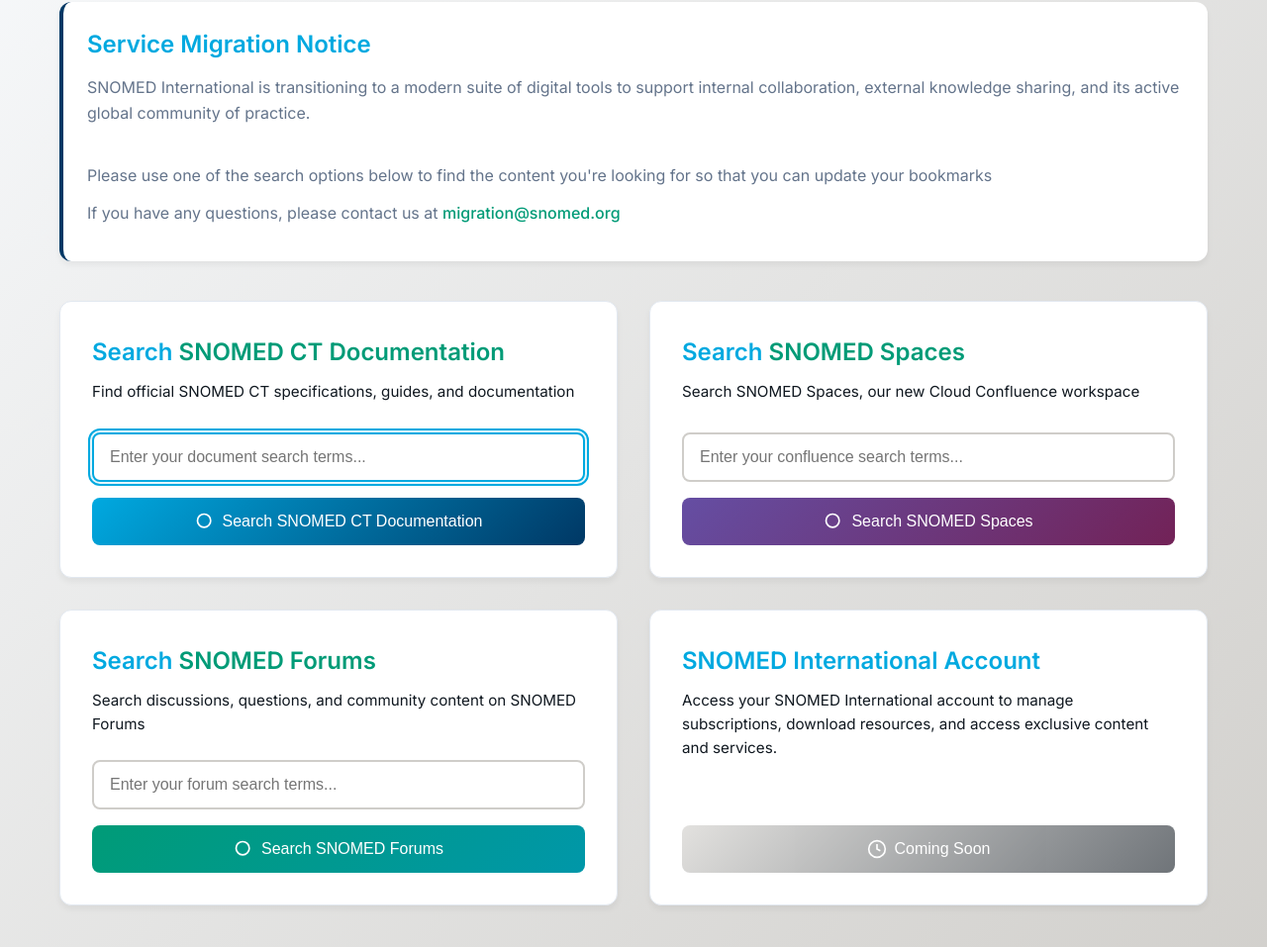
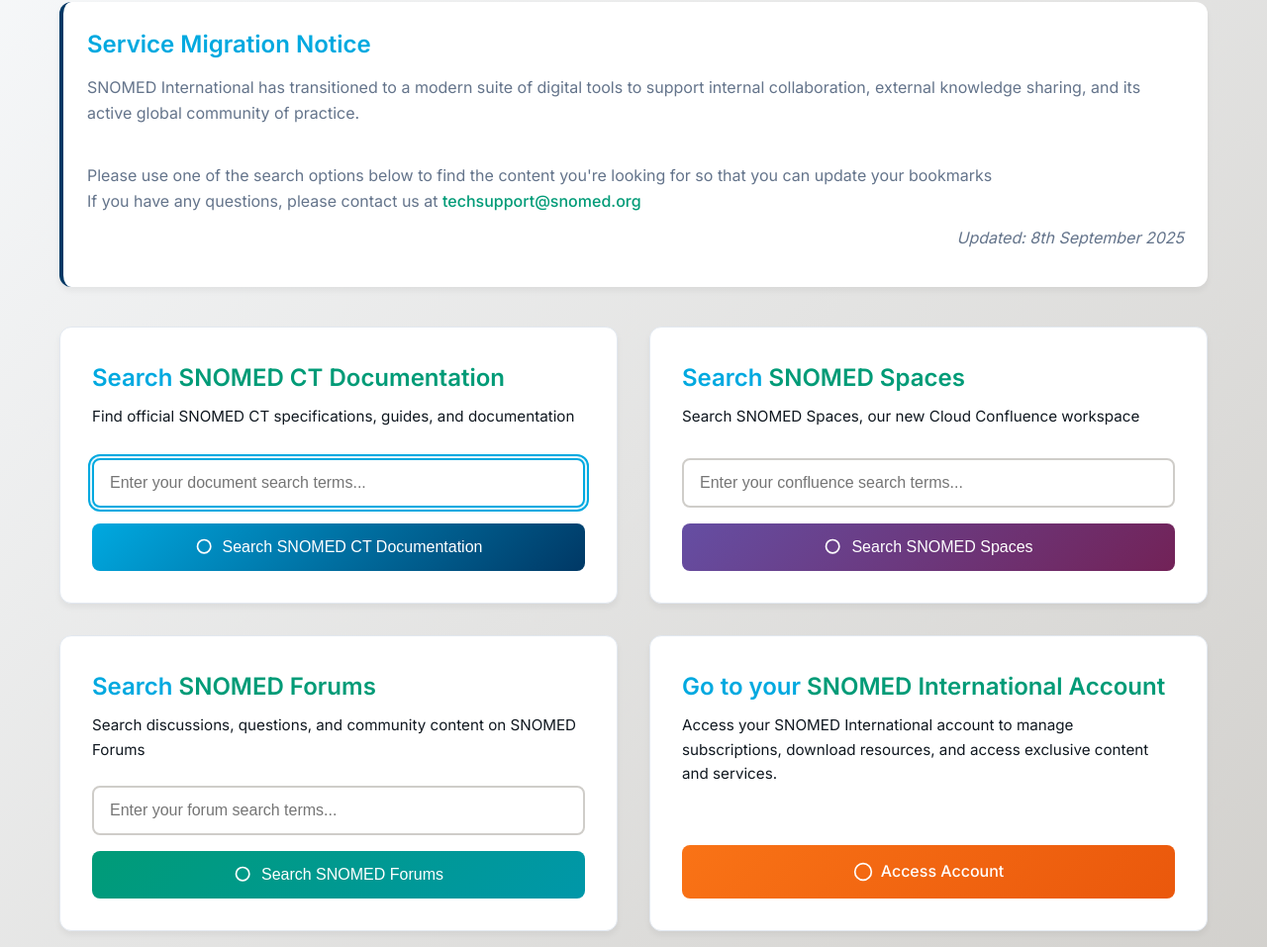
Before and after one commit to IHTSDO/snomed-international-resources, a plain HTML site: page sct-landing/index.html in a window 1280 px wide. Shown: the part 175-1132 px from the top of the page at 99% size. Drawn offline with Linux system fonts and the light colour scheme.

Commit message:
Updated landing page with correct URLs

```diff
--- a/sct-landing/index.html
+++ b/sct-landing/index.html
@@ -19,9 +19,10 @@
         <main class="main-content">
             <div class="migration-notice">
                 <h2>Service Migration Notice</h2>
-                <p>SNOMED International is transitioning to a modern suite of digital tools to support internal collaboration, external knowledge sharing, and its active global community of practice. </p>
-                <p><br>Please use one of the search options below to find the content you're looking for so that you can update your bookmarks</p>
-                <p>If you have any questions, please contact us at <a href="mailto:migration@snomed.org">migration@snomed.org</a></p>
+                <p>SNOMED International has transitioned to a modern suite of digital tools to support internal collaboration, external knowledge sharing, and its active global community of practice. </p>
+                <p><br>Please use one of the search options below to find the content you're looking for so that you can update your bookmarks
+                <br>If you have any questions, please contact us at <a href="mailto:techsupport@snomed.org">techsupport@snomed.org</a></p>
+                <p class="last-updated">Updated: 8th September 2025</p>
             </div>
 
             <div class="search-section">
@@ -50,7 +51,7 @@
                     </div>
 
                     <div class="search-box">
-                        <h3>Search <a href="https://snomed.atlassian.net/wiki">SNOMED Spaces</a></h3>
+                        <h3>Search <a href="https://spaces.snomed.org">SNOMED Spaces</a></h3>
                         <p class="search-description">Search SNOMED Spaces, our new Cloud Confluence workspace</p>
                         <form id="confluence-search-form" class="search-form">
                             <div class="input-group">
@@ -96,16 +97,16 @@
                     </div>
 
                     <div class="search-box account-box">
-                        <h3>SNOMED International Account</h3>
+                        <h3>Go to your <a href="https://account.snomed.org">SNOMED International Account</a></h3>
                         <p class="search-description">Access your SNOMED International account to manage subscriptions, download resources, and access exclusive content and services.</p>
                         <div class="input-group">
-                            <button type="button" class="search-button account-button" disabled>
+                            <a href="https://account.snomed.org" class="search-button account-button">
                                 <svg width="20" height="20" viewBox="0 0 24 24" fill="none" stroke="currentColor" stroke-width="2">
                                     <circle cx="12" cy="12" r="10"></circle>
-                                    <path d="M12 6v6l4 2"></path>
+                                    <path d="21 21l-4.35-4.35"></path>
                                 </svg>
-                                Coming Soon
-                            </button>
+                                Access Account
+                            </a>
                         </div>
                     </div>
                 </div>
--- a/sct-landing/script.js
+++ b/sct-landing/script.js
@@ -11,7 +11,7 @@ document.addEventListener('DOMContentLoaded', function() {
 
     // Base URLs for the search services
     const DOCS_SEARCH_BASE_URL = 'https://docs.snomed.org/?q=';
-    const CONFLUENCE_SEARCH_BASE_URL = 'https://snomed.atlassian.net/wiki/search?text=';
+    const CONFLUENCE_SEARCH_BASE_URL = 'https://spaces.snomed.org/search?text=';
     const FORUMS_SEARCH_BASE_URL = 'https://forums.snomed.org/search?q=';
 
     /**
--- a/sct-landing/styles.css
+++ b/sct-landing/styles.css
@@ -195,20 +195,16 @@ body {
     box-shadow: 0 4px 12px rgba(0, 155, 119, 0.4);
 }
 
-/* Account button - Gray from brand palette */
+/* Account button - Orange from brand palette */
 .account-button {
-    background: linear-gradient(135deg, #cfcdc9 0%, #101820 100%) !important;
-    cursor: not-allowed !important;
-    opacity: 0.8;
+    background: linear-gradient(135deg, #f97316 0%, #ea580c 100%) !important;
+    cursor: pointer !important;
+    opacity: 1;
 }
 
 .account-button:hover {
-    transform: none !important;
-    box-shadow: none !important;
-}
-
-.account-button:disabled {
-    opacity: 0.8;
+    transform: translateY(-1px) !important;
+    box-shadow: 0 4px 12px rgba(249, 115, 22, 0.4) !important;
 }
 
 /* Ensure account box button is positioned at bottom */
@@ -386,6 +382,14 @@ body {
     margin-bottom: 0;
 }
 
+.last-updated {
+    font-size: 0.5rem;
+    color: #94a3b8;
+    font-style: italic;
+    margin-top: 0.75rem;
+    text-align: right;
+}
+
 /* Responsive Design */
 @media (max-width: 768px) {
     .container {
```
Also changed, not shown: 1 other file.
